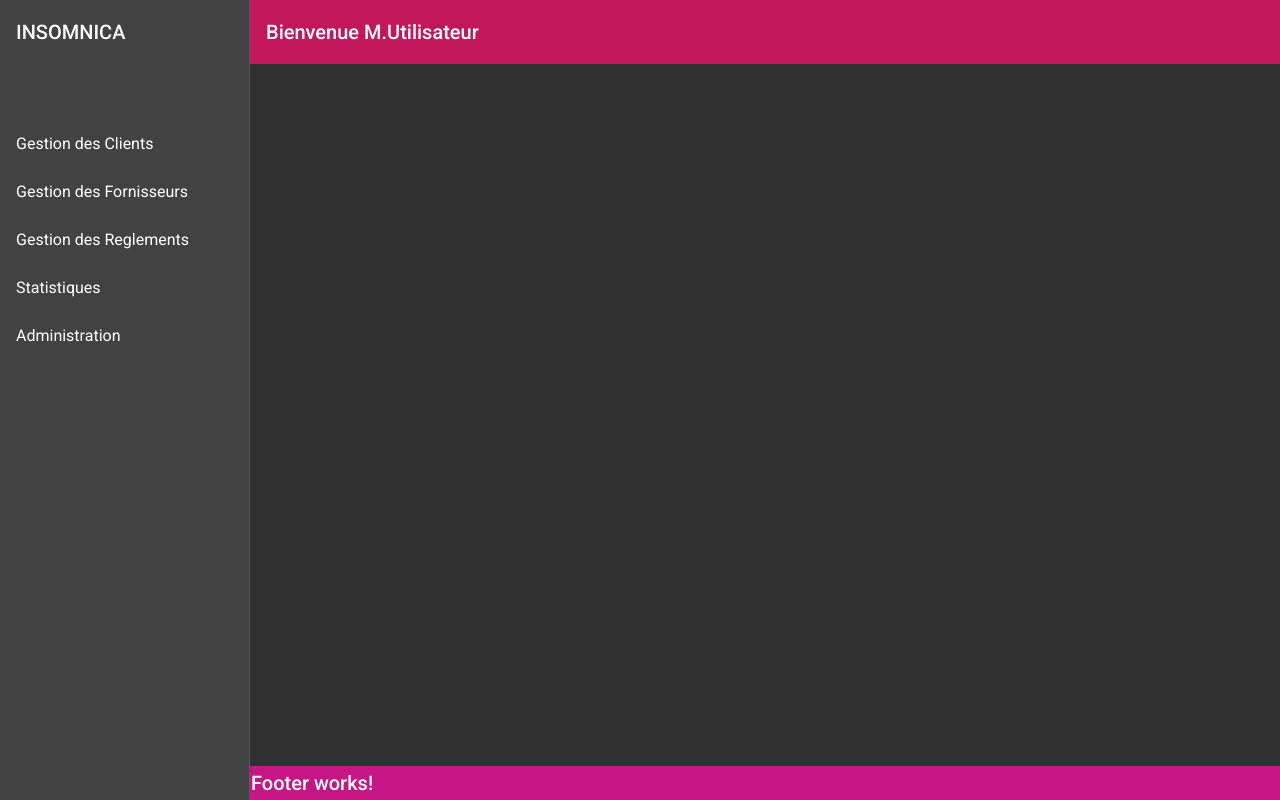
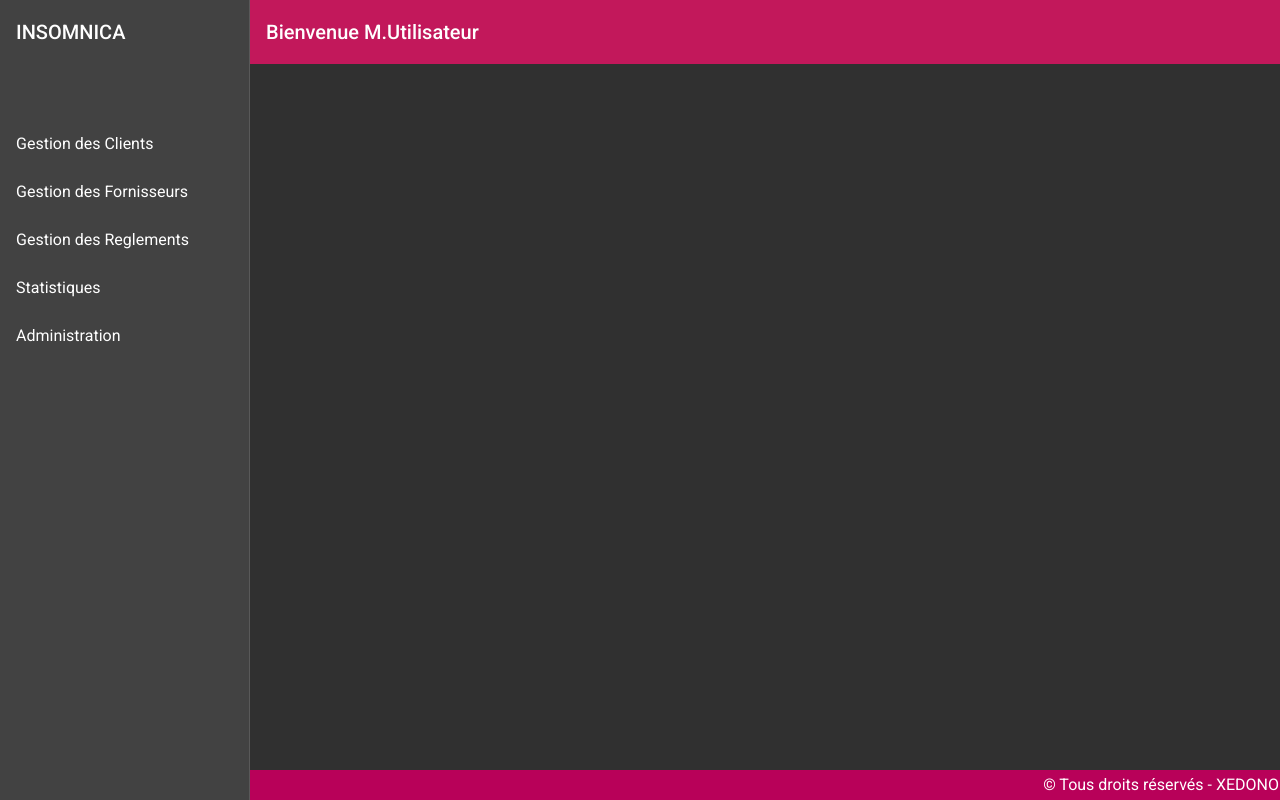
Before and after one commit to XEDONO/Paiement, an Angular app: page / in a window 1280 px wide. Built offline with nearby package versions, Linux system fonts and the light colour scheme.

Commit message:
modified footer to app

```diff
--- a/src/app/footer/footer.component.css
+++ b/src/app/footer/footer.component.css
@@ -1,8 +1,9 @@
-h2{
-  background-color:mediumvioletred;
+h3{
+  background-color: #b80159;
   padding: 1px;
   margin: 0;
   position: absolute;
   width: 99.8%;
   bottom: 0;
+  text-align: right;
 }
--- a/src/app/footer/footer.component.html
+++ b/src/app/footer/footer.component.html
@@ -1 +1 @@
-<h2>Footer works!</h2>
+<h3>© Tous droits réservés - XEDONO</h3>
```
